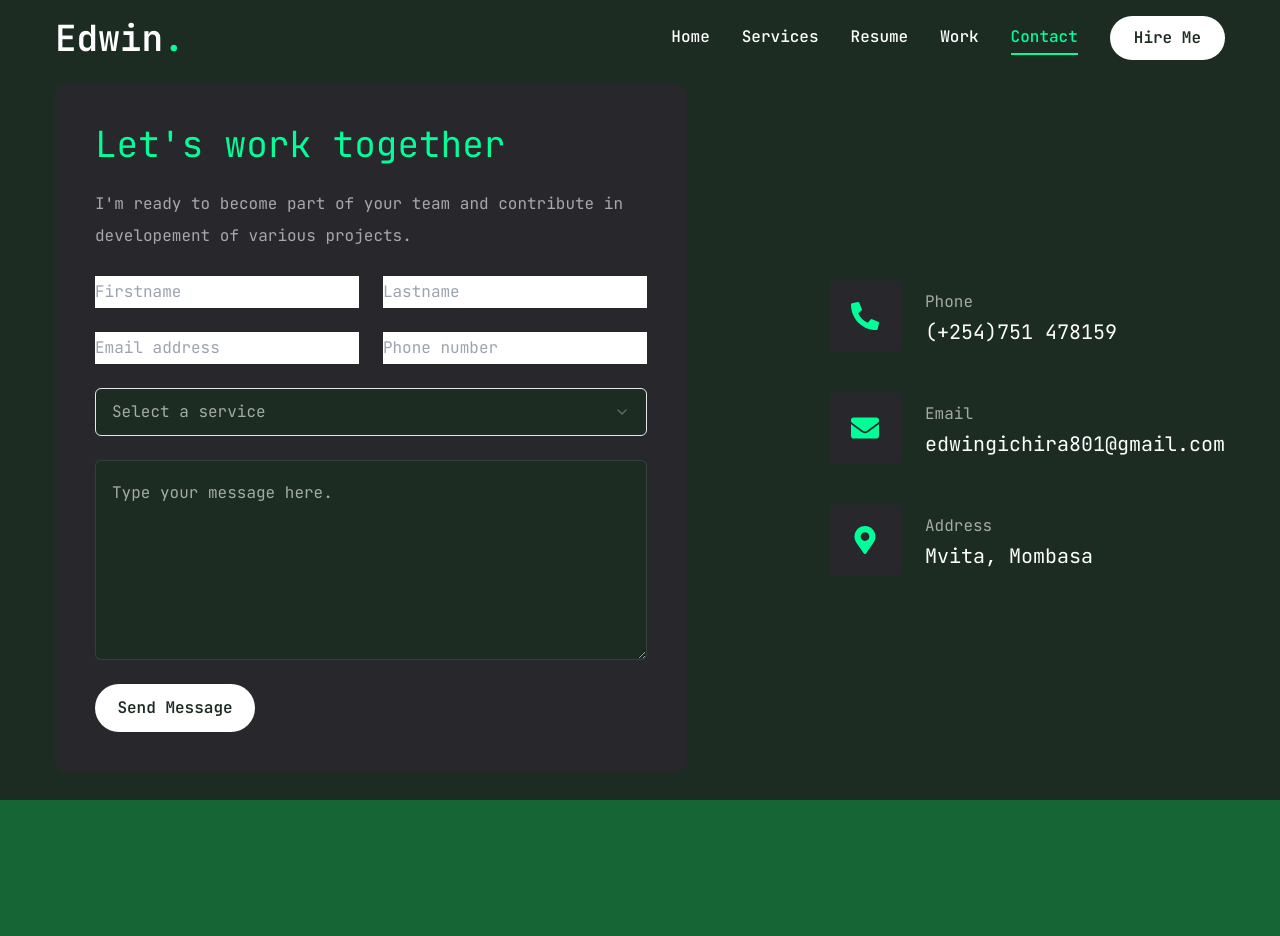
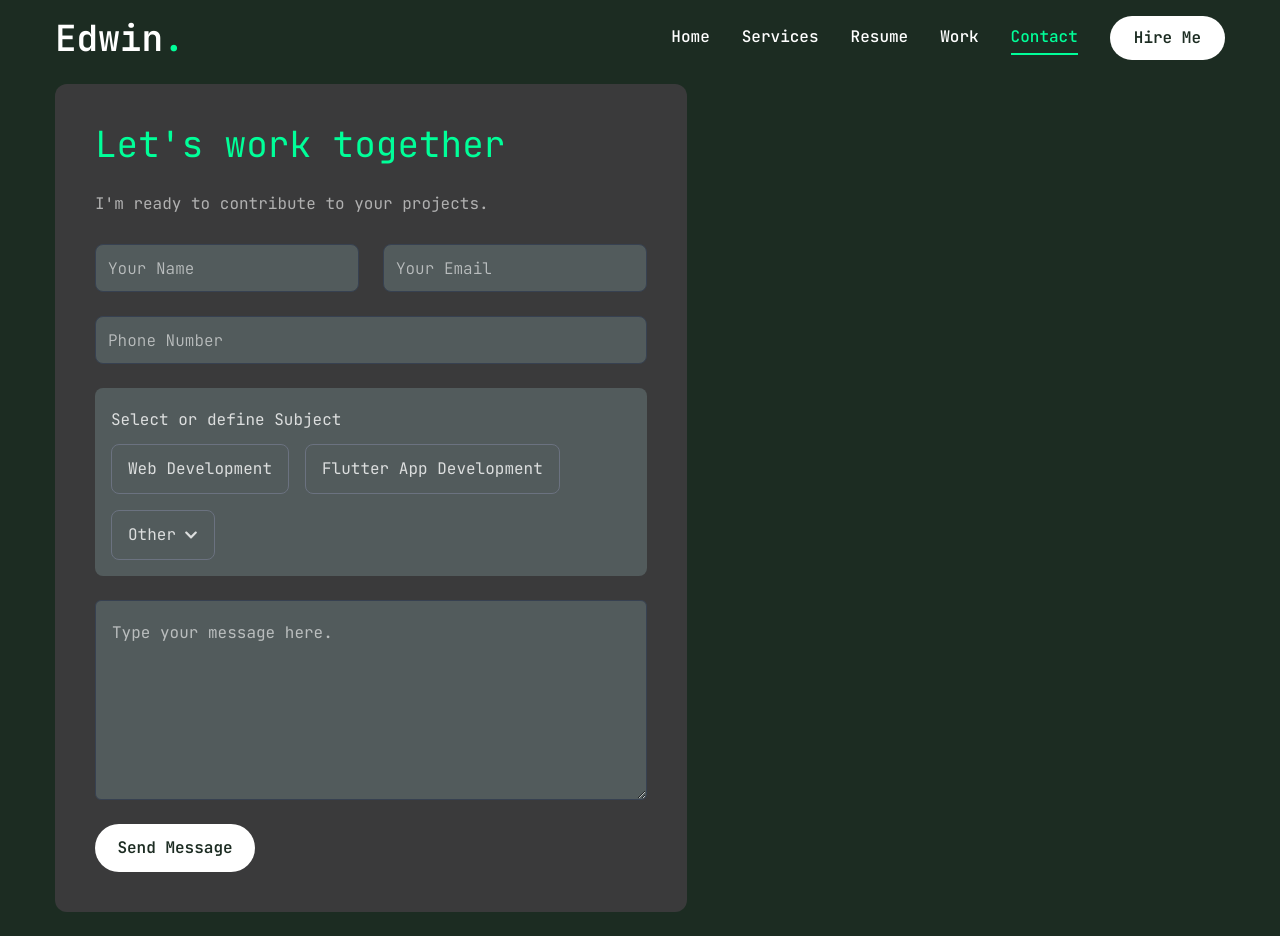
Before and after one commit to EdiGich/Edwin-s-portfolio, a Next.js app: page /contact in a window 1280 px wide. Before the commit the page ends 800 px from the top, so only its background shows below. Built offline with nearby package versions, Linux system fonts and the light colour scheme.

Commit message:
Integrated Resend API for handling contact form submissions

```diff
--- /dev/null
+++ b/app/api/contact/route.js
@@ -0,0 +1,56 @@
+import dotenv from 'dotenv';
+dotenv.config();
+
+import { Resend } from "resend";
+
+const resend = new Resend(process.env.RESEND_API_KEY);
+
+export async function POST(req) {
+  try {
+    if (!process.env.RESEND_API_KEY) {
+      throw new Error("Missing RESEND_API_KEY in environment variables");
+    }
+
+    let body;
+    try {
+      body = await req.json();
+    } catch (jsonError) {
+      return new Response(JSON.stringify({ error: "Invalid JSON format" }), {
+        status: 400,
+        headers: { "Content-Type": "application/json" },
+      });
+    }
+
+    const { name, email, message } = body;
+
+    if (!name || !email || !message) {
+      return new Response(JSON.stringify({ error: "All fields are required" }), {
+        status: 400,
+        headers: { "Content-Type": "application/json" },
+      });
+    }
+
+    const data = await resend.emails.send({
+      from: "onboarding@resend.dev",
+      to: "edwingichira801@gmail.com",
+      reply_to: email,
+      subject: `Contact Form Submission from ${name}`,
+      html: `
+        <p><strong>Name:</strong> ${name}</p>
+        <p><strong>Email:</strong> ${email}</p>
+        <p><strong>Message:</strong> ${message}</p>
+      `,
+    });
+
+    return new Response(JSON.stringify({ success: true, data }), {
+      status: 200,
+      headers: { "Content-Type": "application/json" },
+    });
+
+  } catch (error) {
+    return new Response(JSON.stringify({ error: error.message }), {
+      status: 500,
+      headers: { "Content-Type": "application/json" },
+    });
+  }
+}
--- a/app/contact/page.jsx
+++ b/app/contact/page.jsx
@@ -1,114 +1,180 @@
-'use client';
+"use client";
 
-import { Button } from '@/components/ui/button';
-import { Input } from '@/components/ui/input';
-import { Textarea } from '@/components/ui/textarea';
-
-import {
-  Select,
-  SelectContent,
-  SelectGroup,
-  SelectItem,
-  SelectLabel,
-  SelectTrigger,
-  SelectValue,
-} from '@/components/ui/select';
-
-import { FaPhoneAlt, FaEnvelope, FaMapMarkerAlt } from 'react-icons/fa';
-import { Description } from '@radix-ui/react-dialog';
-
-const info = [
-  {
-    icon: <FaPhoneAlt />,
-    title: 'Phone',
-    description: '(+254)751 478159',
-  },
-  {
-    icon: <FaEnvelope />,
-    title: 'Email',
-    description: 'edwingichira801@gmail.com',
-  },
-  {
-    icon: <FaMapMarkerAlt />,
-    title: 'Address',
-    description: 'Mvita, Mombasa',
-  },
-];
-
-import { motion } from 'framer-motion';
+import { useState } from "react";
+import { Button } from "@/components/ui/button";
+import { Input } from "@/components/ui/input";
+import { Textarea } from "@/components/ui/textarea";
+import { motion } from "framer-motion";
+import { FaChevronDown } from "react-icons/fa";
 
 const Contact = () => {
+  const [selectedReason, setSelectedReason] = useState("");
+  const [customReason, setCustomReason] = useState("");
+  const [name, setName] = useState("");
+  const [phone, setPhone] = useState("");
+  const [email, setEmail] = useState("");
+  const [message, setMessage] = useState("");
+  const [loading, setLoading] = useState(false);
+  const [emailError, setEmailError] = useState(false);
+
+  const handleEmailChange = (e) => {
+    const value = e.target.value;
+    setEmail(value);
+    setEmailError(value && !/^[^\s@]+@[^\s@]+\.[^\s@]+$/.test(value));
+  };
+
+  const handleNameChange = (e) => {
+    const value = e.target.value;
+    if (/^[A-Za-z ]*$/.test(value)) {
+      setName(value);
+    }
+  };
+
+  const handlePhoneChange = (e) => {
+    const value = e.target.value;
+    if (/^\+?[0-9]*$/.test(value)) {
+      setPhone(value);
+    }
+  };
+  const handleSubmit = async (e) => {
+    e.preventDefault();
+    setLoading(true);
+
+    const subject = selectedReason === "custom" ? customReason : selectedReason;
+    const formData = { name, email, phone, message, subject };
+
+    try {
+      const response = await fetch("/api/contact", {
+        method: "POST",
+        headers: { "Content-Type": "application/json" },
+        body: JSON.stringify(formData),
+      });
+
+      const data = await response.json();
+
+      if (response.ok) {
+        alert("Message sent successfully!");
+        setName("");
+        setEmail("");
+        setPhone("");
+        setSelectedReason("");
+        setCustomReason("");
+        setMessage("");
+      } else {
+        alert(`Error: ${data.error}`);
+      }
+    } catch (error) {
+      console.error("Error submitting form:", error);
+      alert("Failed to send message.");
+    } finally {
+      setLoading(false);
+    }
+  };
+
   return (
     <motion.section
       initial={{ opacity: 0 }}
       animate={{
         opacity: 1,
-        transition: { delay: 2.4, duration: 0.4, ease: 'easeIn' },
+        transition: { delay: 0.4, duration: 0.4, ease: "easeIn" },
       }}
       className="py-6"
     >
       <div className="container mx-auto">
         <div className="flex flex-col xl:flex-row gap-[30px]">
-          {/* form */}
           <div className="xl:w-[54%] order-2 xl:order-none">
-            <form className="flex flex-col gap-6 p-10 bg-[#27272c] rounded-xl">
+            <form
+              className="flex flex-col gap-6 p-10 bg-[#3a3a3b] rounded-xl"
+              onSubmit={handleSubmit}
+            >
               <h3 className="text-4xl text-accent">Let's work together</h3>
               <p className="text-white/60">
-                I'm ready to become part of your team and contribute in
-                developement of various projects.
+                I'm ready to contribute to your projects.
               </p>
-              {/* input */}
               <div className="grid grid-cols-1 md:grid-cols-2 gap-6">
-                <input type="firstname" placeholder="Firstname" />
-                <input type="lastname" placeholder="Lastname" />
-                <input type="email" placeholder="Email address" />
-                <input type="phone" placeholder="Phone number" />
+                <Input
+                  type="text"
+                  placeholder="Your Name"
+                  className="w-full p-3 border border-gray-700 rounded-lg focus:ring-2 focus:ring-blue-500 bg-[#525b5c] text-gray-800"
+                  value={name}
+                  onChange={handleNameChange}
+                />
+                <Input
+                  type="email"
+                  placeholder="Your Email"
+                  className={`w-full p-3 border ${
+                    emailError ? "border-red-500" : "border-gray-700"
+                  } rounded-lg focus:ring-2 focus:ring-blue-500 bg-[#525b5c] text-gray-800`}
+                  value={email}
+                  onChange={handleEmailChange}
+                />
               </div>
-              {/* select */}
-
-              <Select>
-                <SelectTrigger className="w-full">
-                  <SelectValue placeholder="Select a service" />
-                </SelectTrigger>
-                <SelectContent>
-                  <SelectGroup>
-                    <SelectLabel>Select a service</SelectLabel>
-                    <SelectItem value="est">Web Development</SelectItem>
-                    <SelectItem value="cst">UI/UX Design</SelectItem>
-                    <SelectItem Value="mst">Logo Design</SelectItem>
-                  </SelectGroup>
-                </SelectContent>
-              </Select>
-              {/* textarea */}
+              <Input
+                type="tel"
+                placeholder="Phone Number"
+                className="w-full p-3 border border-gray-700 rounded-lg focus:ring-2 focus:ring-blue-500 bg-[#525b5c] text-gray-800"
+                value={phone}
+                onChange={handlePhoneChange}
+              />
+              <div className="p-4 bg-[#525b5c] rounded-lg">
+                <label className="text-white/80 mb-2 block">
+                  Select or define Subject
+                </label>
+                <div className="flex flex-wrap gap-4">
+                  {["Web Development", "Flutter App Development"].map(
+                    (service) => (
+                      <button
+                        key={service}
+                        className={`px-4 py-2 rounded-lg border border-gray-500 bg-transparent text-white/80 hover:bg-gray-600 transition-all ${
+                          selectedReason === service ? "underline" : ""
+                        }`}
+                        onClick={(e) => {
+                          e.preventDefault();
+                          setSelectedReason(service);
+                          setCustomReason("");
+                        }}
+                      >
+                        {service}
+                      </button>
+                    )
+                  )}
+                  <button
+                    className={`px-4 py-2 rounded-lg border border-gray-500 bg-transparent text-white/80 flex items-center gap-2 hover:bg-gray-600 transition-all ${
+                      selectedReason === "custom" ? "underline" : ""
+                    }`}
+                    onClick={(e) => {
+                      e.preventDefault();
+                      setSelectedReason("custom");
+                    }}
+                  >
+                    Other <FaChevronDown className="text-sm" />
+                  </button>
+                </div>
+                {selectedReason === "custom" && (
+                  <input
+                    type="text"
+                    placeholder="Enter your subject..."
+                    className="w-full mt-3 p-3 border border-gray-400 rounded-lg bg-[#dbeff1] text-gray-700 focus:ring-2 focus:ring-blue-500"
+                    value={customReason}
+                    onChange={(e) => setCustomReason(e.target.value)}
+                  />
+                )}
+              </div>
               <Textarea
-                className="h-[200px]"
+                className="h-[200px] bg-[#525b5c] text-gray-800 border-gray-700 focus:ring-2 focus:ring-blue-500"
                 placeholder="Type your message here."
+                value={message}
+                onChange={(e) => setMessage(e.target.value)}
               />
-
-              {/* btn */}
-              <Button size="md" className="max-w-40">
-                Send message
+              <Button
+                size="md"
+                className="max-w-40"
+                type="submit"
+                disabled={loading}
+              >
+                {loading ? "Sending..." : "Send message"}
               </Button>
             </form>
-          </div>
-          {/* info */}
-          <div className="flex-1 flex items-center xl:justify-end order-1 xl:order-none mb-8 xl:mb-0">
-            <ul className="flex flex-col gap-10">
-              {' '}
-              {info.map((item, index) => {
-                return (
-                  <li key={index} className="flex items-center gap-6">
-                    <div className="w-[52px] h-[52px] xl:w-[72px] xl:h-[72px] bg-[#27272c] text-accent rounded-md flex items-center justify-center">
-                      <div className="text-[28px]">{item.icon}</div>
-                    </div>
-                    <div className="flex-1">
-                      <p className="text-white/60">{item.title}</p>
-                      <h3 className="text-xl">{item.description}</h3>
-                    </div>
-                  </li>
-                );
-              })}
-            </ul>
           </div>
         </div>
       </div>
--- a/app/resume/page.jsx
+++ b/app/resume/page.jsx
@@ -12,127 +12,121 @@ import {
 import { SiTailwindcss, SiNextdotjs, SiFlutter } from 'react-icons/si';
 
 const about = {
-  title: 'About me',
-  description: 'Lorem, ipsum dolor sit amet consectetur adipisicing.',
+  title: "About me",
+  description:
+    "I strive to integrate technology in business process automation in order to increase efficiency in carrying out business activities.",
   info: [
     {
-      fieldName: 'Name',
-      fieldValue: 'Edwin Gichira',
+      fieldName: "Name",
+      fieldValue: "Edwin Gichira",
     },
     {
-      fieldName: 'WhatsApp',
-      fieldValue: '+254751478159',
+      fieldName: "WhatsApp",
+      fieldValue: "+254751478159",
     },
     {
-      fieldName: 'Email',
-      fieldValue: 'edwingichira801@gmail.com',
+      fieldName: "Email",
+      fieldValue: "edwingichira801@gmail.com",
     },
     {
-      fieldName: 'Experience',
-      fieldValue: '3+ Years',
+      fieldName: "Experience",
+      fieldValue: "3+ Years",
     },
     {
-      fieldName: 'Nationality',
-      fieldValue: 'Kenyan',
+      fieldName: "Nationality",
+      fieldValue: "Kenyan",
     },
     {
-      fieldName: 'Freelance',
-      fieldValue: 'Available',
+      fieldName: "Freelance",
+      fieldValue: "Available",
     },
     {
-      fieldName: 'Spoken Languages',
-      fieldValue: 'English, Swahili',
+      fieldName: "Spoken Languages",
+      fieldValue: "English, Swahili",
     },
   ],
 };
 
 //experience data
 const experience = {
-  icon: '/assets/resume/icons/badge.svg',
+  icon: "/assets/resume/icons/badge.svg",
   // icon: '/public/next.svg',
-  title: 'My Experince',
-  description:
-    ' lorem sev asva as  jakyd sins aihf ah ASD URY CIA  s e urfued lorem gaus depod ferat',
+  title: "My Experince",
+  description: "I have build web applications in Django and in Next.js.",
   items: [
     {
-      company: 'DTC',
-      position: 'Full Stack Developer',
-      duration: 'May 2024 - Present',
+      company: "Delicious Tumaini Caterers",
+      position: "Web Developer",
+      duration: "September 2024 - Present",
     },
     {
-      company: 'Techbiz Limited',
-      position: 'Tech Attachee',
-      duration: 'May-August 2023',
+      company: "SwahilipotHub Foundation",
+      position: "Tech Attachee/Intern",
+      duration: "June 2024-August 2024",
     },
     {
-      company: 'Techbiz Limited',
-      position: 'Tech Attachee',
-      duration: 'May-August 2023',
-    },
-    {
-      company: 'Techbiz Limited',
-      position: 'Tech Attachee',
-      duration: 'May-August 2023',
+      company: "Techbiz Limited",
+      position: "Tech Attachee",
+      duration: "May-August 2023",
     },
   ],
 };
 
 //education data
 const education = {
-  icon: '/assets/resume/icons/cap.svg',
-  title: 'My Education',
-  description:
-    ' lorem sev asva as  jakyd sins aihf ah ASD URY CIA  s e urfued lorem gaus depod ferat',
+  icon: "/assets/resume/icons/cap.svg",
+  title: "My Education",
+  description: " Graduated with a Bsc Software Engineering",
   items: [
     {
       institution: "Murang'a University of Technology",
-      degree: 'Software Engineering',
-      duration: '2020-2024',
+      degree: "Software Engineering",
+      duration: "2020-2024",
     },
   ],
 };
 
 //skills data
 const skills = {
-  title: 'My Skills',
+  title: "My Skills",
   description:
-    'Lorem ipsum dolor sit amet consectetur adipisicing elit. Reprehenderit, nesciunt?',
+    "I have gained skills working with web technologies like Django, React.js and Next.js. I have also worked with Flutter and Kotlin for mobile app developement.",
   skillsList: [
     {
       icon: <FaHtml5 />,
-      name: 'html5',
+      name: "html5",
     },
     {
       icon: <FaCss3 />,
-      name: 'css 3',
+      name: "css 3",
     },
     {
       icon: <FaJs />,
-      name: 'javascript',
+      name: "javascript",
     },
     {
       icon: <FaReact />,
-      name: 'react.js',
+      name: "react.js",
     },
     {
       icon: <FaNodeJs />,
-      name: 'node.js',
+      name: "node.js",
     },
     {
       icon: <SiNextdotjs />,
-      name: 'next.js',
+      name: "next.js",
     },
     {
       icon: <SiTailwindcss />,
-      name: 'tailwind.css',
+      name: "tailwind.css",
     },
     {
       icon: <FaFigma />,
-      name: 'figma',
+      name: "figma",
     },
     {
       icon: <SiFlutter />,
-      name: 'Flutter & Dart',
+      name: "Flutter & Dart",
     },
   ],
 };
--- a/app/services/page.jsx
+++ b/app/services/page.jsx
@@ -5,34 +5,35 @@ import Link from 'next/link';
 
 const services = [
   {
-    num: '01',
-    title: 'Web development',
+    num: "01",
+    title: "Web Development",
     description:
-      'Lorem ipsum, dolor sit amet consectetur adipisicing elit. Placeat libero voluptates doloribus odio a officiis.',
-    href: '',
+      "Building responsive, high-performance websites using modern frameworks like Next.js and Django, ensuring scalability and seamless user experience.",
+    href: "",
   },
   {
-    num: '02',
-    title: 'UI Design',
+    num: "02",
+    title: "UI Design",
     description:
-      'Lorem ipsum, dolor sit amet consectetur adipisicing elit. Placeat libero voluptates doloribus odio a officiis.',
-    href: '',
+      "Creating visually appealing and user-friendly interfaces with a focus on accessibility, consistency, and brand identity using Figma and Tailwind CSS.",
+    href: "",
   },
   {
-    num: '03',
-    title: 'Flutter App Development',
+    num: "03",
+    title: "Flutter App Development",
     description:
-      'Lorem ipsum, dolor sit amet consectetur adipisicing elit. Placeat libero voluptates doloribus odio a officiis.',
-    href: '',
+      "Developing cross-platform mobile applications using Flutter, delivering smooth performance, modern UI, and seamless integration with backend services.",
+    href: "",
   },
   {
-    num: '04',
-    title: 'Java App Development',
+    num: "04",
+    title: "Java App Development",
     description:
-      'Lorem ipsum, dolor sit amet consectetur adipisicing elit. Placeat libero voluptates doloribus odio a officiis.',
-    href: '',
+      "Building robust and scalable Java applications for desktop and backend services, leveraging frameworks like Spring Boot for enterprise solutions.",
+    href: "",
   },
 ];
+
 
 import { motion } from 'framer-motion';
 
--- a/components/StairTransition.jsx
+++ b/components/StairTransition.jsx
@@ -5,7 +5,7 @@ import { usePathname } from "next/navigation";
 //components
 import Stairs from "./Stairs";
 
-const StairTransition = () => {
+const StairTransition = ({children}) => {
 const pathname = usePathname();
 
     return (
@@ -15,6 +15,7 @@ const pathname = usePathname();
             <div className="h-screen w-screen fixed top-0 left 0 right-0 pointer-events-none z-40 flex">
                 <Stairs />
             </div>
+            {children}
             </div>
         </AnimatePresence>
         </>
--- a/components/ui/textarea.jsx
+++ b/components/ui/textarea.jsx
@@ -6,7 +6,7 @@ const Textarea = React.forwardRef(({ className, ...props }, ref) => {
   return (
     <textarea
       className={cn(
-        'flex min-h-[80px] w-full rounded-md border border-white/10 bg-primary px-4 py-5 text-base placeholder:text-white/60 focus-visible:outline-none focus-visible:ring-1 focus-visible:ring-accent focus-visible:ring-offset-0 disabled:cursor-not-allowed disabled:opacity-50',
+        "flex min-h-[80px] w-full rounded-md border border-white/10 bg-[#525b5c] px-4 py-5 text-base placeholder:text-white/60 focus-visible:outline-none focus-visible:ring-1 focus-visible:ring-accent focus-visible:ring-offset-0 disabled:cursor-not-allowed disabled:opacity-50",
         className
       )}
       ref={ref}
--- a/package.json
+++ b/package.json
@@ -17,13 +17,16 @@
     "@radix-ui/react-tooltip": "^1.1.2",
     "class-variance-authority": "^0.7.0",
     "clsx": "^2.1.1",
+    "dotenv": "^16.4.7",
     "framer-motion": "^11.2.12",
     "lucide-react": "^0.399.0",
     "next": "14.2.4",
+    "nodemailer": "^6.10.0",
     "react": "^18",
     "react-countup": "^6.5.3",
     "react-dom": "^18",
     "react-icons": "^5.2.1",
+    "resend": "^4.1.2",
     "swiper": "^11.1.14",
     "tailwind-merge": "^2.3.0",
     "tailwindcss-animate": "^1.0.7"
```
Also changed, not shown: app/page.jsx (+5 -4 lines), components/Photo.jsx (+11 -9 lines), components/Social.jsx (+14 -5 lines), components/Stairs.jsx (+21 -13 lines), public/assets/1715224078870.png (added), 1 other file (tests, documents, lock files or other folders).
